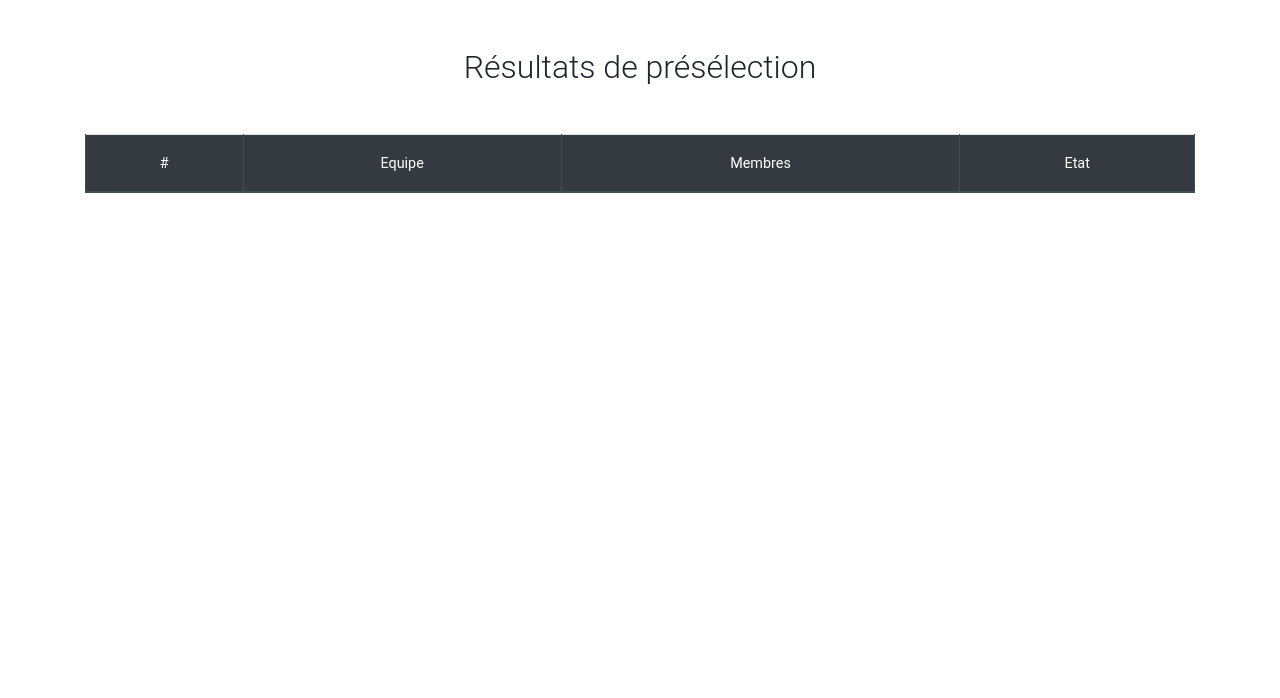
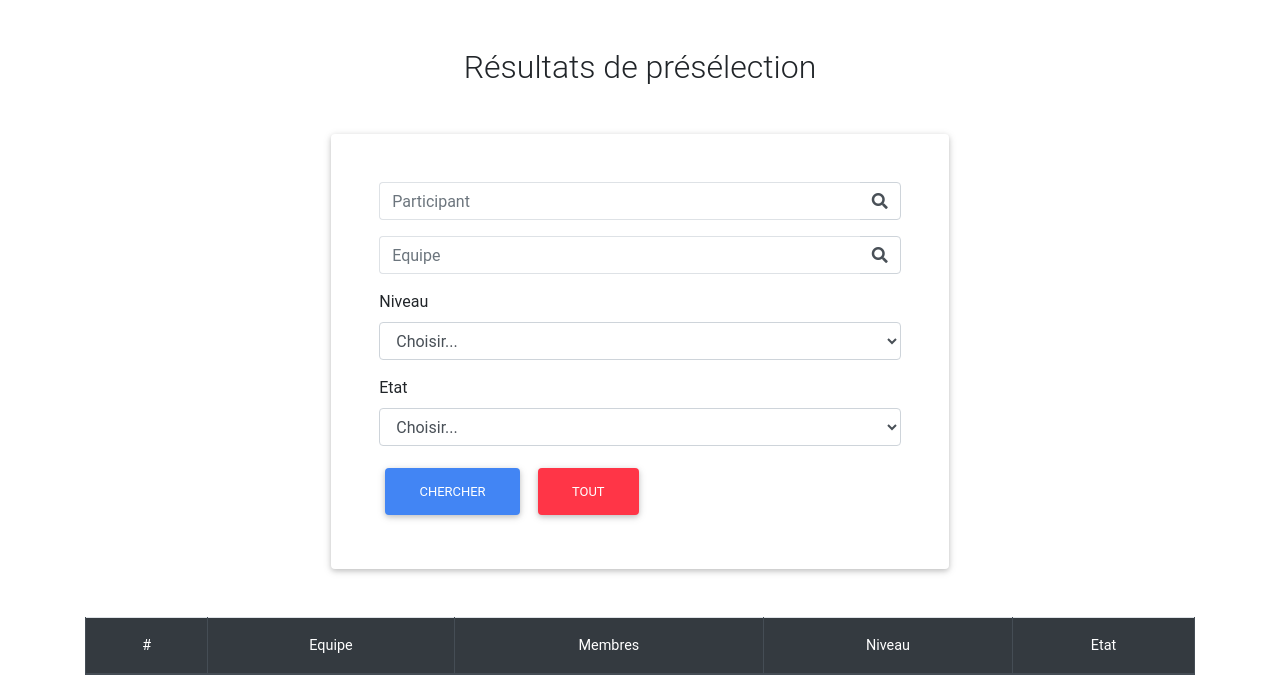
Before and after one commit to jdjebi/technohack20, a Django app: template templates/resultats.html in a window 1280 px wide. Shown: the part 102-800 px from the top of the page. Run offline with Django 3.2, Linux system fonts and the light colour scheme; the template is opened without the code that fills it, so the values that code supplies are empty; some libraries are stand-ins or nearby versions; some web fonts are replaced.

Commit message:
Ajout de systeme de filtre de recherche dans les resultats

```diff
--- a/hackaton/urls.py
+++ b/hackaton/urls.py
@@ -4,7 +4,7 @@ from . import views
 urlpatterns = [
     path('admin/', admin.site.urls),
     path('', views.accueil, name="accueil"),
-    path('resultats/', views.attente, name='attente'),
+    path('resultats/', views.resultats, name='resultats'),
     path('equipes/', views.equipes, name='equipes'),
     path('contact/', views.contact, name='contact'),
     path('participant/', include('participant.urls')),
--- a/organisateur/views.py
+++ b/organisateur/views.py
@@ -70,7 +70,6 @@ def accueil(request):
 
 def connexion(request):
     context = {
-        'data': request.POST,
         'has_error': False
     }
     if request.method == 'POST':
--- a/participant/listes.py
+++ b/participant/listes.py
@@ -7,7 +7,7 @@ etat = [
 ]
 
 niveau = [
-    ('Niveau 1', 'Niveau 1'),
-    ('Niveau 2', 'Niveau 2'),
-    ('Niveau 3', 'Niveau 3'),
+    ('Niveau 1', 'Licence 1'),
+    ('Niveau 2', 'Licence 2 - Licence 3'),
+    ('Niveau 3', 'Master 1'),
 ]
--- a/templates/500.html
+++ b/templates/500.html
@@ -18,7 +18,7 @@
       </div>
       <div class="col-md">
         <img
-          src="{% static 'images/500.jpg' %}"
+          src="{% static 'images/pic01.jpg' %}"
           alt=""
           width="600"
           height="auto"
--- a/templates/base.html
+++ b/templates/base.html
@@ -68,7 +68,7 @@
               >
             </li>
             <li class="nav-item">
-              <a class="nav-link" href="{% url 'attente' %}" data-offset="80"
+              <a class="nav-link" href="{% url 'resultats' %}" data-offset="80"
                 >Résultats</a
               >
             </li>
@@ -165,7 +165,10 @@
       new WOW().init();
     </script>
     <script type="text/javascript" src="{% static 'js/index.js' %}"></script>
-    <script>
+    {% block scripts %}
+
+    {% endblock scripts %}
+    <script type="text/javascript">
       $(function(){
         if ($('input').val() != "") {
           $('label[for]').addClass('active')
--- a/templates/resultats.html
+++ b/templates/resultats.html
@@ -8,6 +8,86 @@
   <div class="my-5 text-center">
     <h2>Résultats de présélection</h2>
   </div>
+    <div class="col-md-7 mx-auto">
+      <!--Filtrer les recherches-->
+      <div class="filter mb-5">
+        <div class="card py-5 px-5">
+          <form method="GET" action="">
+            <div class="form-row">
+              <div class="form-group col-12">
+                <div class="input-group">
+                  <input
+                    type="search"
+                    class="form-control py-2 border-right-0 border"
+                    name="participant"
+                    placeholder="Participant"
+                  />
+                  <span class="input-group-append">
+                    <div class="input-group-text bg-transparent">
+                      <i class="fas fa-search"></i>
+                    </div>
+                  </span>
+                </div>
+              </div>
+            </div>
+            <div class="form-row">
+              <div class="form-group col-12">
+                <div class="input-group">
+                  <input
+                    type="search"
+                    class="form-control py-2 border-right-0 border"
+                    name="equipe"
+                    placeholder="Equipe"
+                  />
+                  <span class="input-group-append">
+                    <div class="input-group-text bg-transparent">
+                      <i class="fas fa-search"></i>
+                    </div>
+                  </span>
+                </div>
+              </div>
+            </div>
+
+            <div class="form-row">
+              <div class="form-group col-md">
+                <label for="niveau">Niveau</label>
+                <select id="niveau" class="form-control" name="niveau">
+                  <option selected>Choisir...</option>
+                  <option value="Niveau 1">Niveau 1</option>
+                  <option value="Niveau 2">Niveau 2</option>
+                  <option value="Niveau 3">Niveau 3</option>
+                </select>
+              </div>
+            </div>
+            <div class="form-row">
+              <div class="form-group col-md">
+                <label for="etat">Etat</label>
+                <select id="etat" class="form-control" name="etat">
+                  <option selected>Choisir...</option>
+                  <option value="selectionnee">Selectionnée</option>
+                  <option value="eliminee">Eliminée</option>
+                </select>
+              </div>
+            </div>
+
+            <button
+              type="submit"
+              style="border-radius: 4px;"
+              class="btn btn-primary"
+            >
+              Chercher
+            </button>
+            <button
+              type="submit"
+              style="border-radius: 4px;"
+              class="btn btn-danger ml-2"
+            >
+              Tout
+            </button>
+          </form>
+        </div>
+      </div>
+    </div>
   <div class="table-responsive-xl text-nowrap">
     <table class="table table-bordered table-dark table-hover">
       <thead>
@@ -15,6 +95,7 @@
           <th>#</th>
           <th>Equipe</th>
           <th>Membres</th>
+          <th>Niveau</th>
           <th>Etat</th>
         </tr>
       </thead>
@@ -40,6 +121,7 @@
               {% endfor %}
             </ul>
           </td>
+          <td>{{equipe.niveau}}</td>
           {% if equipe.selectionner %}
           <td class="bg-success">Selectionée</td>
           {% else %}
```
Also changed, not shown: hackaton/views.py (+31 -7 lines), participant/views.py (+23 -118 lines), db.sqlite3, participant/templates/participant/inscription.html (line endings or trailing spaces).
